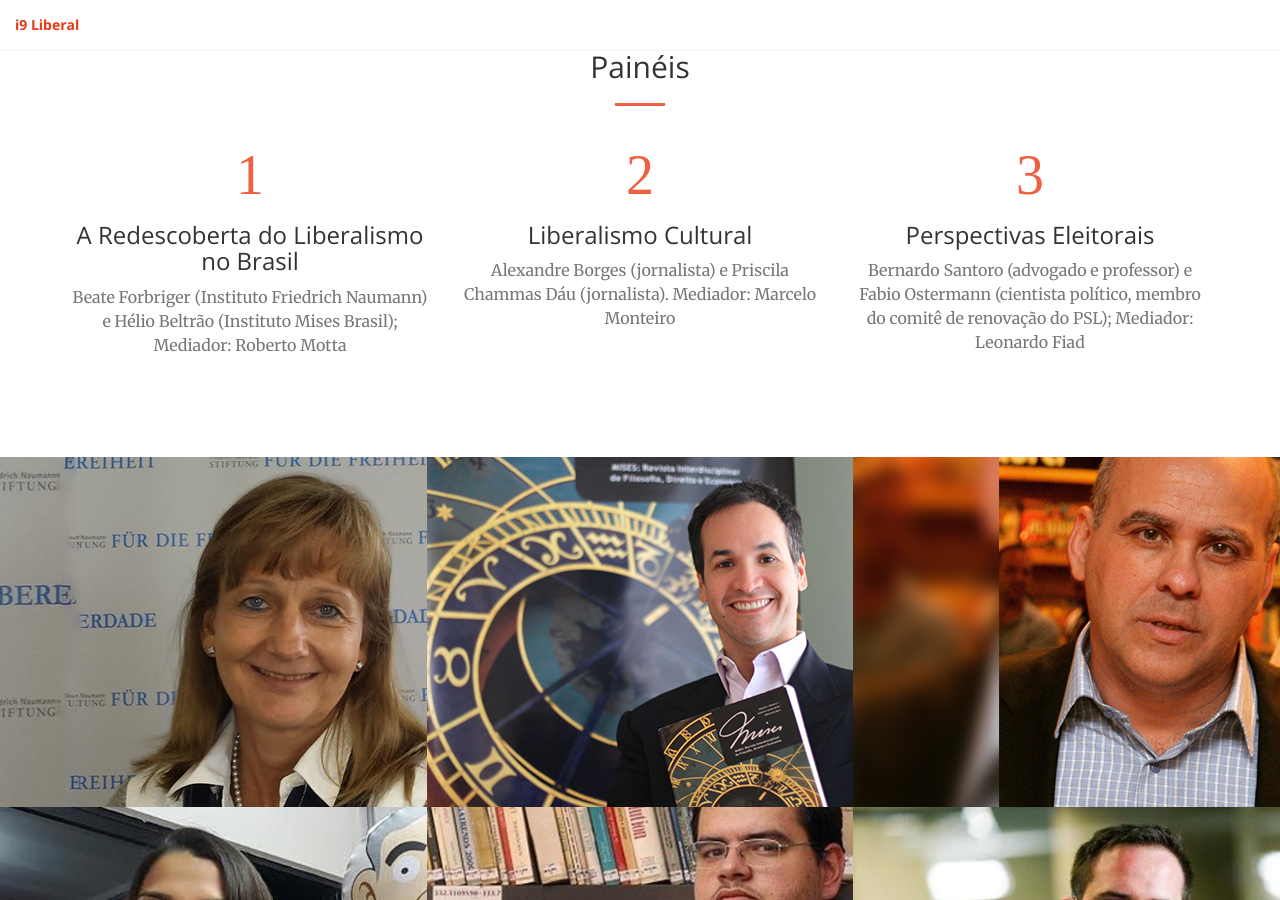
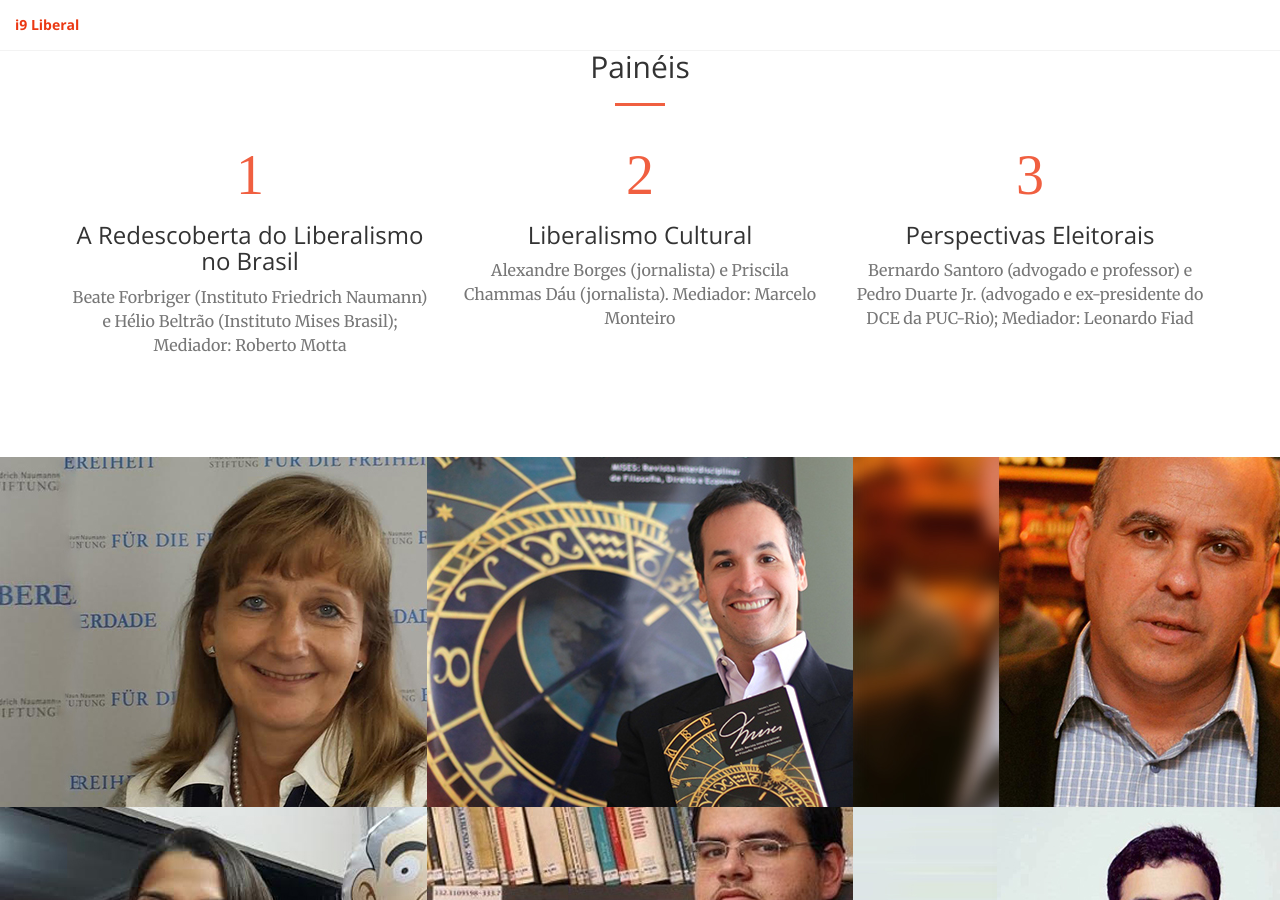
Before and after one commit to gustavolima/i9liberal, a Jekyll site: the page built from index.html, in a window 1280 px wide and 900 px high, scrolled down 1276 px. Built offline with Jekyll 4.4.1, drawn with Linux system fonts in a browser that asks for light colours.

Commit message:
change fabio ostermann to pedro duarte jr.

```diff
--- a/index.html
+++ b/index.html
@@ -85,7 +85,7 @@ image: /img/i9-logo.png
         <div class="service-box">
           <i class="fa fa-4x text-primary sr-icons">3</i>
           <h3>Perspectivas Eleitorais</h3>
-          <p class="text-muted">Bernardo Santoro (advogado e professor) e Fabio Ostermann (cientista político, membro do comitê de renovação do PSL); Mediador: Leonardo Fiad</p>
+          <p class="text-muted">Bernardo Santoro (advogado e professor) e Pedro Duarte Jr. (advogado e ex-presidente do DCE da PUC-Rio); Mediador: Leonardo Fiad</p>
         </div>
       </div>
     </div>
@@ -171,15 +171,15 @@ image: /img/i9-logo.png
           </a>
         </div>
         <div class="col-lg-4 col-sm-6">
-          <a href="https://www.facebook.com/paginadofabio/" target="_blank" class="portfolio-box">
-            <img src="img/portfolio/fabio_ostermann.jpg" alt="" />
+          <a href="https://www.facebook.com/PedroDuarteJr/" target="_blank" class="portfolio-box">
+            <img src="img/portfolio/pedro_duarte.jpg" alt="" />
             <div class="portfolio-box-caption">
               <div class="portfolio-box-caption-content">
                 <div class="project-category text-faded">
-                  LIVRES - PSL
+                  Assessor Parlamentar
                 </div>
                 <div class="project-name">
-                  Fabio Ostermann
+                  Pedro Duarte Jr.
                 </div>
               </div>
             </div>
```
Also changed, not shown: img/portfolio/fabio_ostermann.jpg (deleted), img/portfolio/pedro_duarte.jpg (added).
